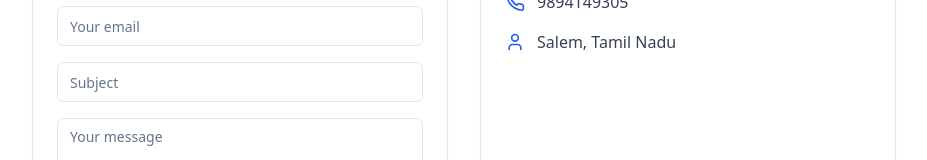
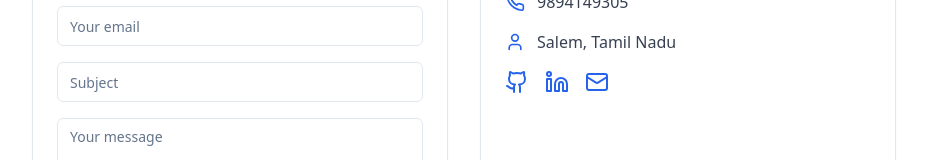
Before and after one commit to Elamathi213/elamathi-portfolio21, a React (Vite) app: page / in a window 1280 px wide. Shown: the part 2800-2960 px from the top of the page, without its empty margins (176-1103 px from the left). Built offline with nearby package versions, Linux system fonts and the light colour scheme.

Commit message:
Add social media links
Add social media icons and links to the contact information section.

```diff
--- a/src/components/Contact.tsx
+++ b/src/components/Contact.tsx
@@ -4,7 +4,7 @@ import { Card, CardContent } from "@/components/ui/card";
 import { Button } from "@/components/ui/button";
 import { Input } from "@/components/ui/input";
 import { Textarea } from "@/components/ui/textarea";
-import { Mail, Phone, User } from 'lucide-react';
+import { Mail, Phone, User, Github, Linkedin } from 'lucide-react';
 
 const Contact = () => {
   const handleSubmit = (e: React.FormEvent) => {
@@ -44,10 +44,10 @@ const Contact = () => {
             <CardContent className="p-6">
               <h3 className="text-2xl font-semibold mb-6 text-blue-800">Contact Information</h3>
               <div className="space-y-4">
-                <div className="flex items-center">
+                <a href="mailto:eelamathisankar@gmail.com" className="flex items-center hover:text-blue-600 transition-colors">
                   <Mail className="h-5 w-5 text-blue-600 mr-3" />
                   <p className="text-gray-700">eelamathisankar@gmail.com</p>
-                </div>
+                </a>
                 <div className="flex items-center">
                   <Phone className="h-5 w-5 text-blue-600 mr-3" />
                   <p className="text-gray-700">9894149305</p>
@@ -55,6 +55,31 @@ const Contact = () => {
                 <div className="flex items-center">
                   <User className="h-5 w-5 text-blue-600 mr-3" />
                   <p className="text-gray-700">Salem, Tamil Nadu</p>
+                </div>
+
+                <div className="flex space-x-4 mt-6">
+                  <a
+                    href="https://github.com/yourusername"
+                    target="_blank"
+                    rel="noopener noreferrer"
+                    className="hover:text-blue-600 transition-colors"
+                  >
+                    <Github className="h-6 w-6 text-blue-600" />
+                  </a>
+                  <a
+                    href="https://linkedin.com/in/yourusername"
+                    target="_blank"
+                    rel="noopener noreferrer"
+                    className="hover:text-blue-600 transition-colors"
+                  >
+                    <Linkedin className="h-6 w-6 text-blue-600" />
+                  </a>
+                  <a
+                    href="mailto:eelamathisankar@gmail.com"
+                    className="hover:text-blue-600 transition-colors"
+                  >
+                    <Mail className="h-6 w-6 text-blue-600" />
+                  </a>
                 </div>
               </div>
             </CardContent>
```
